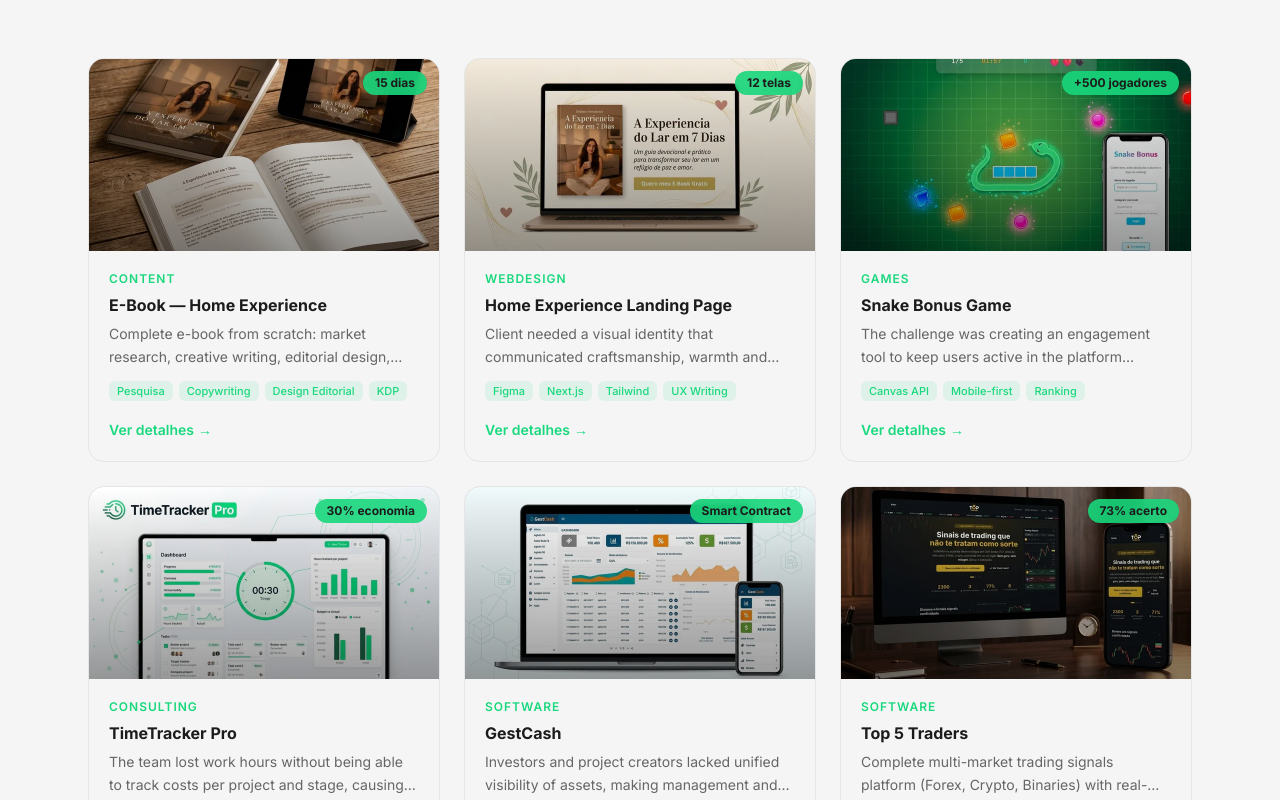
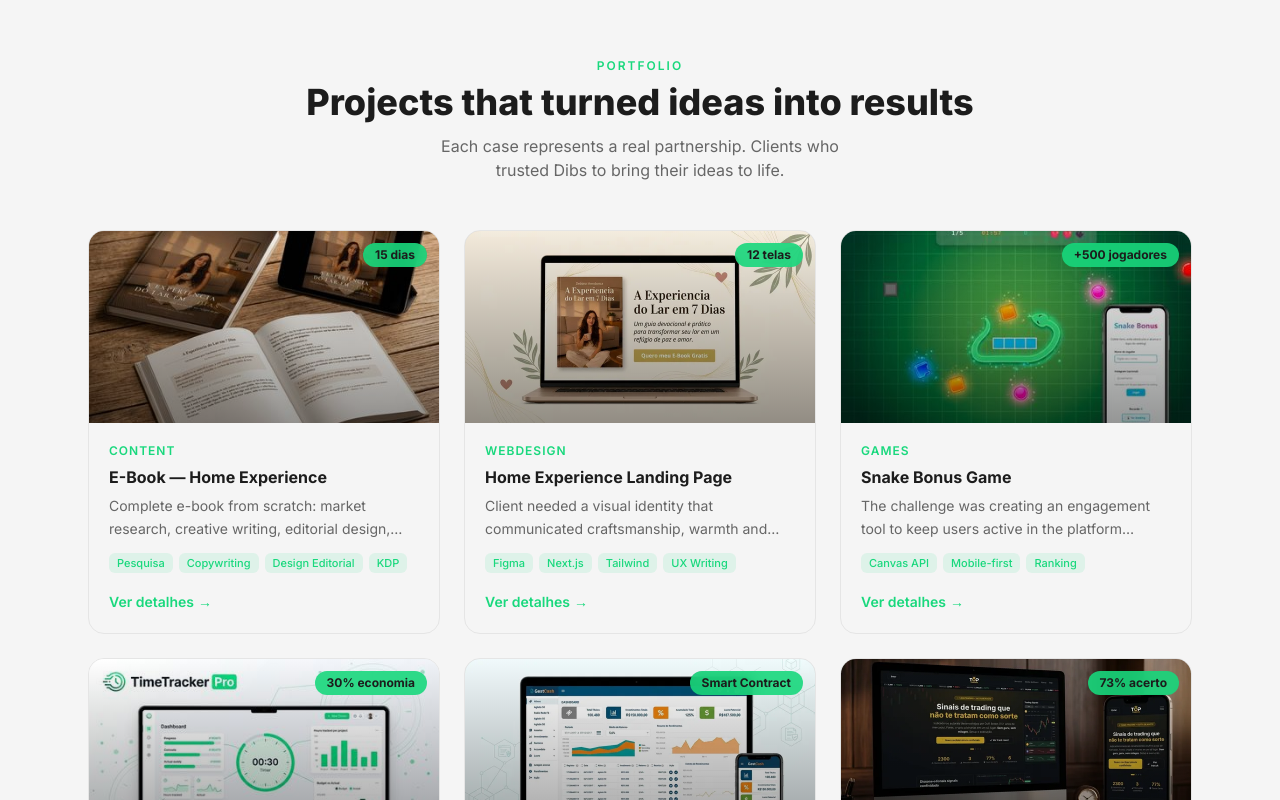
Before and after one commit to diretorrafamax-droid/site-institucional-dibs, a Next.js app: page /en in a window 1280 px wide. Shown: the part 1360-2160 px from the top of the page. Built offline with nearby package versions, Linux system fonts and the light colour scheme.

Commit message:
fix: restore Portfolio section title on homepage

```diff
--- a/src/components/CaseCarousel.tsx
+++ b/src/components/CaseCarousel.tsx
@@ -2,14 +2,15 @@
 
 import { useState, useCallback } from 'react'
 import { useTranslations } from 'next-intl'
+import { SectionTitle } from '@/components/SectionTitle'
 import { CaseCard } from '@/components/CaseCard'
 import { CaseModal } from '@/components/CaseModal'
 
 const caseMeta = [
-  { image: '/assets/cases/ebook-experiencia-do-lar.webp', metric: '15 dias', techs: ['Pesquisa', 'Copywriting', 'Design Editorial', 'KDP'] },
+  { image: '/assets/cases/ebook-experiencia-do-lar.jpg', metric: '15 dias', techs: ['Pesquisa', 'Copywriting', 'Design Editorial', 'KDP'] },
   { image: '/assets/cases/landing-page-experiencia-do-lar.webp', metric: '12 telas', techs: ['Figma', 'Next.js', 'Tailwind', 'UX Writing'] },
-  { image: '/assets/cases/game-snake-bonus.webp', metric: '+500 jogadores', techs: ['Canvas API', 'Mobile-first', 'Ranking'] },
-  { image: '/assets/cases/timetracker-pro.webp', metric: '30% economia', techs: ['Next.js', 'Dashboard', 'Simulação'] },
+  { image: '/assets/cases/game-snake-bonus.jpg', metric: '+500 jogadores', techs: ['Canvas API', 'Mobile-first', 'Ranking'] },
+  { image: '/assets/cases/timetracker-pro.jpg', metric: '30% economia', techs: ['Next.js', 'Dashboard', 'Simulação'] },
   { image: '/assets/cases/gestcash.webp', metric: 'Smart Contract', techs: ['Smart Contract', 'Tokenização', 'Finanças'] },
   { image: '/assets/cases/top5traders.webp', metric: '73% acerto', techs: ['Laravel', 'React', 'MQL5', 'Telegram Bot'] },
 ]
@@ -18,6 +19,7 @@ const caseKeys = [0, 1, 2, 3, 4, 5]
 
 export function CaseCarousel() {
   const t = useTranslations('cases')
+  const th = useTranslations('home')
   const [selected, setSelected] = useState<number | null>(null)
 
   const handleKeyDown = useCallback((k: number) => (e: React.KeyboardEvent) => {
@@ -31,6 +33,7 @@ export function CaseCarousel() {
     <>
       <section className="border-t border-border bg-surface py-16">
         <div className="mx-auto max-w-6xl px-6">
+          <SectionTitle label={th('cases.sectionTitle.label')} title={th('cases.sectionTitle.title')} subtitle={th('cases.sectionTitle.subtitle')} />
           <div className="grid gap-6 md:grid-cols-3">
             {caseKeys.map(k => (
               <div
```
